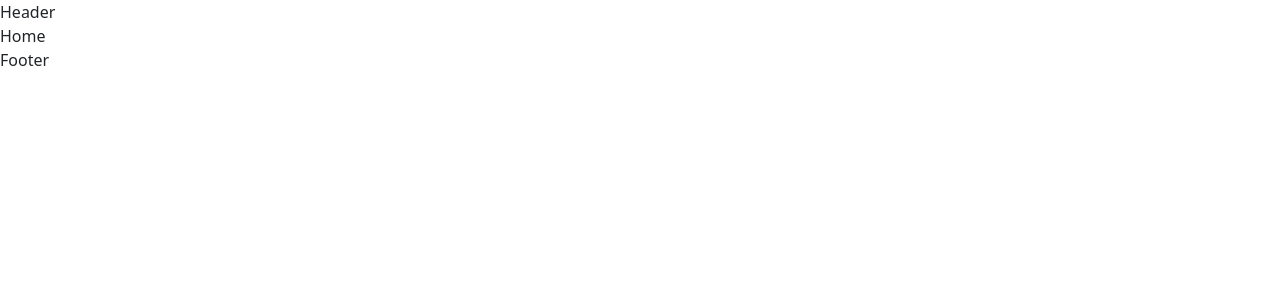
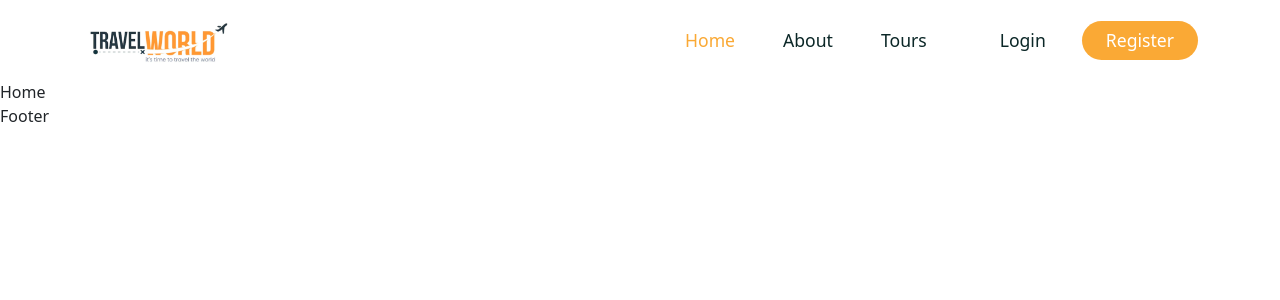
Before and after one commit to ajaysonere/ToursAndTravels, a React (Create React App) app in the folder tour-management/frontend/: page /home in a window 1280 px wide. Shown: the top 300 px of the page. Built offline with nearby package versions, Linux system fonts and the light colour scheme; a web font is replaced by a local one.

Commit message:
header completed

```diff
--- a/tour-management/frontend/src/components/Header/Header.js
+++ b/tour-management/frontend/src/components/Header/Header.js
@@ -1,7 +1,64 @@
+import './header.css';
+import React from 'react';
+import {Container , Row , Button} from 'reactstrap';
+import {NavLink , Link} from 'react-router-dom';
+import logo from '../../assets/images/logo.png';
+
+const nav_links=[
+  {
+    path:'/home',
+    display:'Home'
+  },
+  {
+   path:'/about',
+   display:'About'
+  },
+  {
+    path:'/tours',
+    display:'Tours'
+  },
+]
+
 function Header(){
     return(
            <>
-             <div>Header</div>
+              <header className='header'>
+                <Container>
+                  <Row>
+                    <div className='nav_wrapper d-flex align-items-center justify-content-between'>
+                      {/* logo image */}
+                      <div className='logo'>
+                         <img src={logo} alt='brand logo'></img>
+                      </div>
+                      {/* logo end */}
+                      {/* Menu start  */}
+                      <div className='navigation'>
+                         <ul className='menu d-flex align-items-center gap-5'>
+                           {
+                            nav_links.map((item , index)=>(
+                              <li className='nav_item' key={index}>
+                                  <NavLink to={item.path}
+                                  className={navClass=>navClass.isActive ? 'active_link' : ''}>{item.display}</NavLink>
+                              </li>
+                            ))
+                           }
+                         </ul>
+                      </div>
+                      {/* Menu end */}
+                      <div className='nav_right d-flex align-items-center gap-4'>
+                         <div className='nav_btns d-flex align-items-center gap-4'>
+                           <Button className='btn secondary__btn'><Link to='/login'>Login</Link></Button>
+                           <Button className='btn primary__btn'><Link to='/register'>Register</Link></Button>
+                         </div>
+
+                         <span className='mobile_menu'>
+                           <i class="ri-menu-line"></i>
+                         </span>
+                      </div>
+                    </div>
+                  </Row>
+                </Container>
+              </header>
            </>
     );
 }
--- /dev/null
+++ b/tour-management/frontend/src/components/Header/header.css
@@ -0,0 +1,48 @@
+
+
+.header{
+    width: 100%;
+    height: 80px;
+    line-height: 80px;
+}
+
+.logo img{
+    width: 30%;
+}
+
+.menu{
+    margin-bottom: 0;
+}
+
+.nav_item a{
+    text-decoration: none;
+    color: var(--heading-color);
+    font-weight: 500;
+    font-size: 1.1rem;
+}
+
+.nav_item a:hover{
+    color: inherit;
+}
+
+.nav_item a.active_link{
+    color: var(--secondary-color);
+}
+
+.mobile_menu{
+    font-size: 1.3rem;
+    color:var(--heading-color);
+    display: none;
+}
+
+.sticky_header{
+    width: 100%;
+    height: 80px;
+    line-height: 80px;
+    background: #fff;
+    position: sticky;
+    top: 0;
+    left: 0;
+    box-shadow: 3px 3px 8px -3px #ddd;
+    z-index: 999;
+}
```
